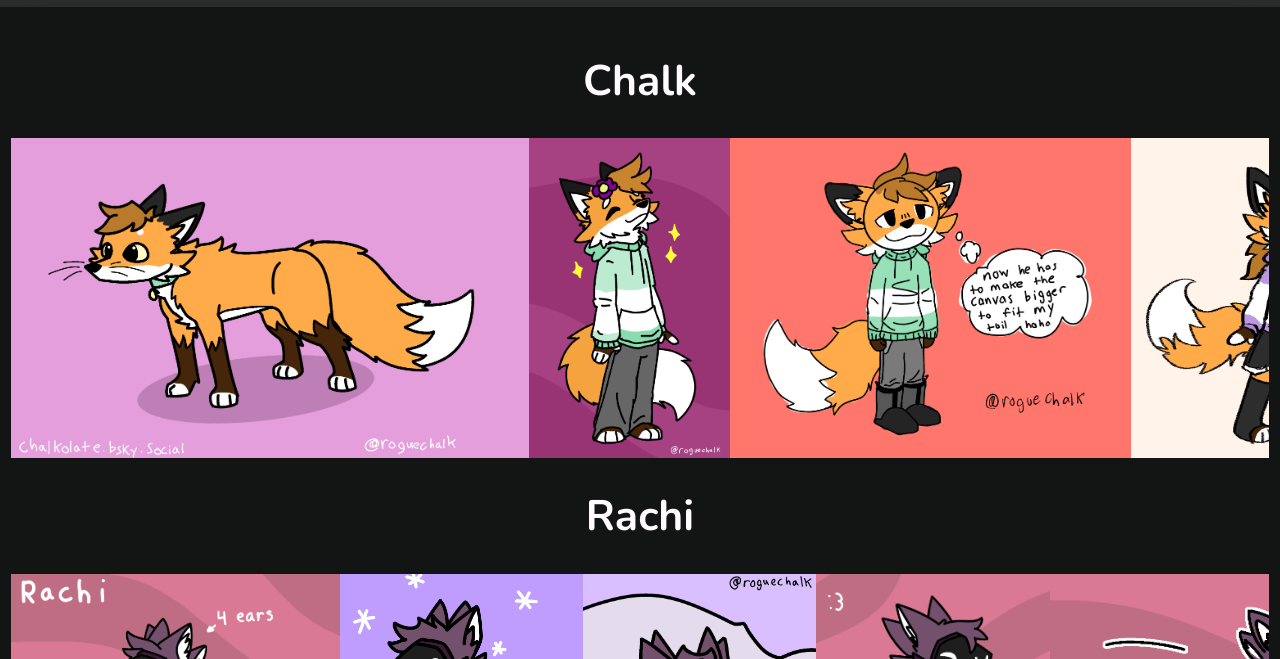
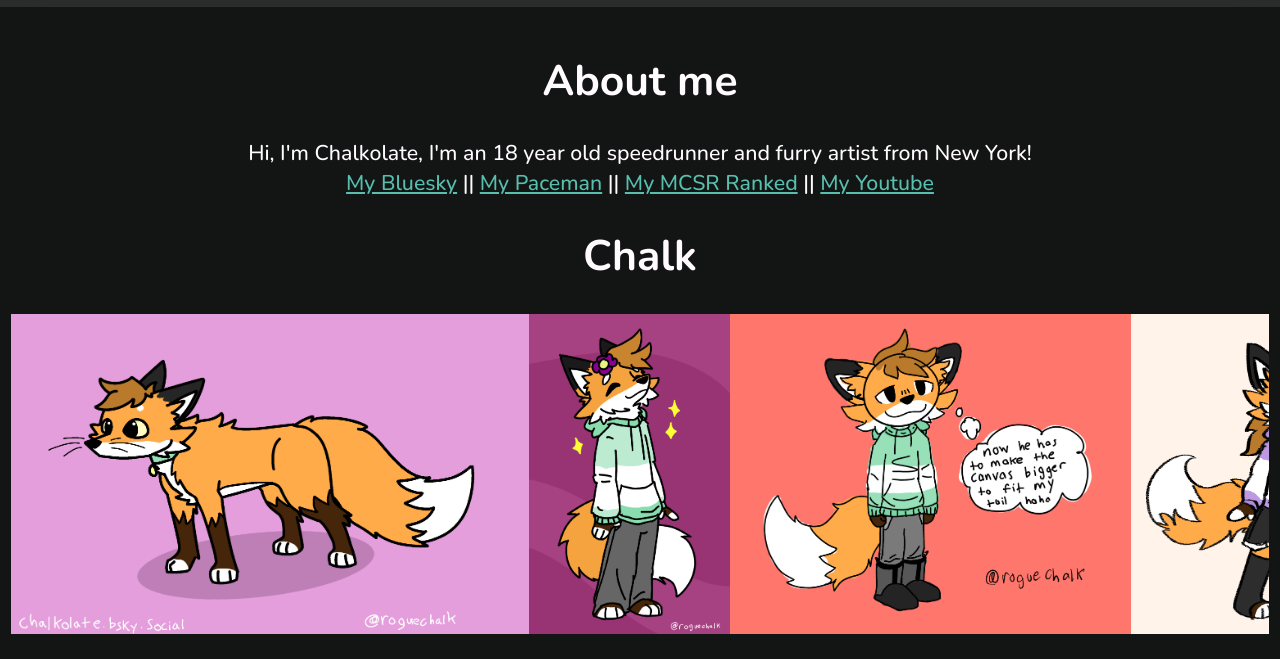
Before and after one commit to chalkolate/chalkolate.github.io, a plain HTML site: page index.html in a window 1280 px wide. Shown: the part 78-737 px from the top of the page. Drawn offline with nearby package versions, Linux system fonts and the light colour scheme.

Commit message:
added about me and links :3

```diff
--- a/index.html
+++ b/index.html
@@ -12,6 +12,19 @@
         <span>~Chalk's Page~</span>
     </header>
     <div id="content">
+        <h1>About me</h1>
+        <span id="about">
+            Hi, I'm Chalkolate, I'm an 18 year
+            old speedrunner and furry artist
+            from New York! <br>
+            <a href="https://chalkolate.bsky.social" target="_blank">My Bluesky</a>
+            ||
+            <a href="https://paceman.gg/stats/player/chalkolate/" target="_blank">My Paceman</a>
+            ||
+            <a href="https://mcsrranked.com/stats/48ed6dd1-0265-49c4-9132-a088e77ae38d" target="_blank">My MCSR Ranked</a>
+            ||
+            <a href="https://www.youtube.com/@roguechalk1337" target="_blank">My Youtube</a>
+        </span>
         <h1>Chalk</h1>
         <div class="carousel">
             <img src="chalkimages/1.png">
--- a/style.css
+++ b/style.css
@@ -23,6 +23,9 @@ body {
     box-sizing: border-box;
 
     background-color: var(--bg);
+}
+a {
+    color: var(--accent);
 }
 header {
     background-color: rgba(255, 255, 255, 0.1);
@@ -51,6 +54,9 @@ header img {
     flex-direction: column;
     align-items: center;
 }
+#about {
+    text-align: center;
+}
 .carousel {
     position: relative;
     width: 100%;
```
